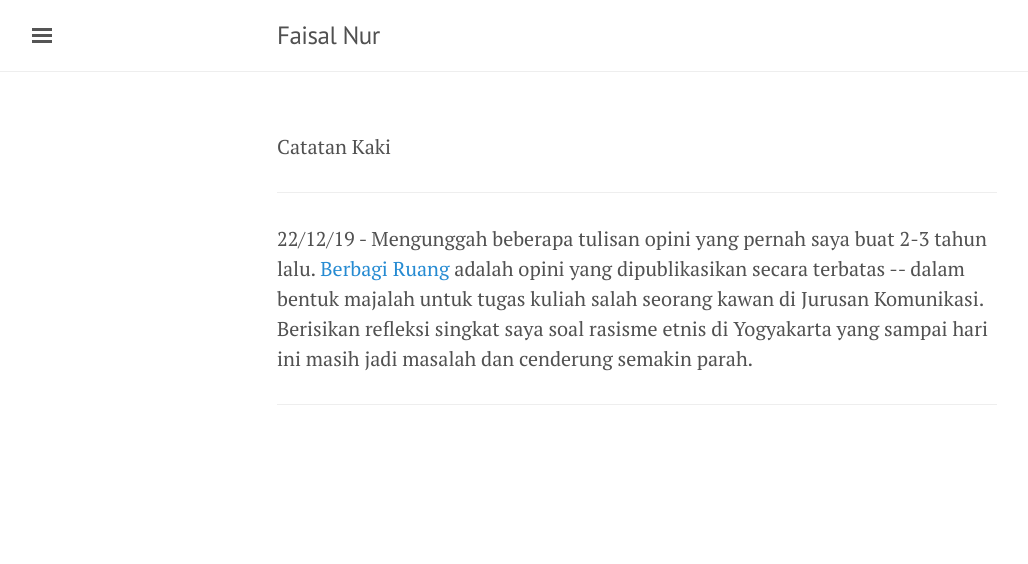
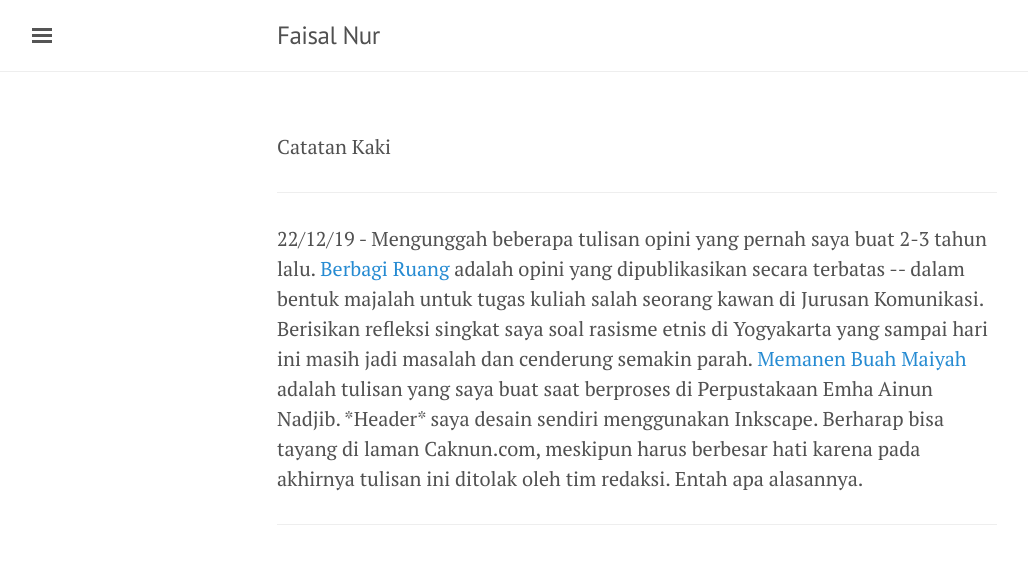
Before and after one commit to faisalnur/faisalnur.github.io, a Jekyll site: the page built from index.html, in a window 1280 px wide. Shown: the top 564 px of the page, without its empty margins (3-1031 px from the left). Built offline with Jekyll 4.4.1, drawn with Linux system fonts in a browser that asks for light colours; the list of posts is cut into pages by our own code.

Commit message:
Update index.html

```diff
--- a/index.html
+++ b/index.html
@@ -4,5 +4,5 @@
 ---
 Catatan Kaki
 <hr />
-22/12/19 - Mengunggah beberapa tulisan opini yang pernah saya buat 2-3 tahun lalu. <a href="https://faisalnur.github.io/berbagiruang" target="_blank" rel="nofollow">Berbagi Ruang</a> adalah opini yang dipublikasikan secara terbatas -- dalam bentuk majalah untuk tugas kuliah salah seorang kawan di Jurusan Komunikasi. Berisikan refleksi singkat saya soal rasisme etnis di Yogyakarta yang sampai hari ini masih jadi masalah dan cenderung semakin parah.
+22/12/19 - Mengunggah beberapa tulisan opini yang pernah saya buat 2-3 tahun lalu. <a href="https://faisalnur.github.io/berbagiruang" target="_blank" rel="nofollow">Berbagi Ruang</a> adalah opini yang dipublikasikan secara terbatas -- dalam bentuk majalah untuk tugas kuliah salah seorang kawan di Jurusan Komunikasi. Berisikan refleksi singkat saya soal rasisme etnis di Yogyakarta yang sampai hari ini masih jadi masalah dan cenderung semakin parah. <a href="https://faisalnur.github.io/buahmaiyah" target="_blank" rel="nofollow">Memanen Buah Maiyah</a> adalah tulisan yang saya buat saat berproses di Perpustakaan Emha Ainun Nadjib. *Header* saya desain sendiri menggunakan Inkscape. Berharap bisa tayang di laman Caknun.com, meskipun harus berbesar hati karena pada akhirnya tulisan ini ditolak oleh tim redaksi. Entah apa alasannya.
 <hr />
```
